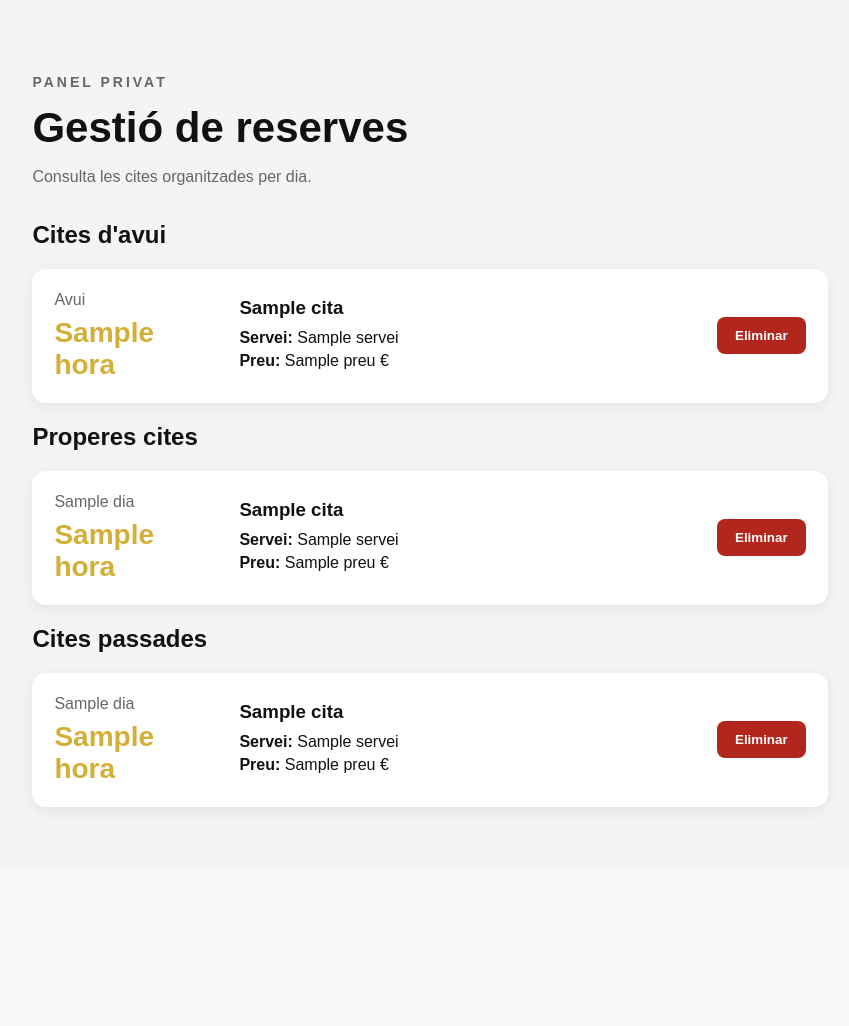
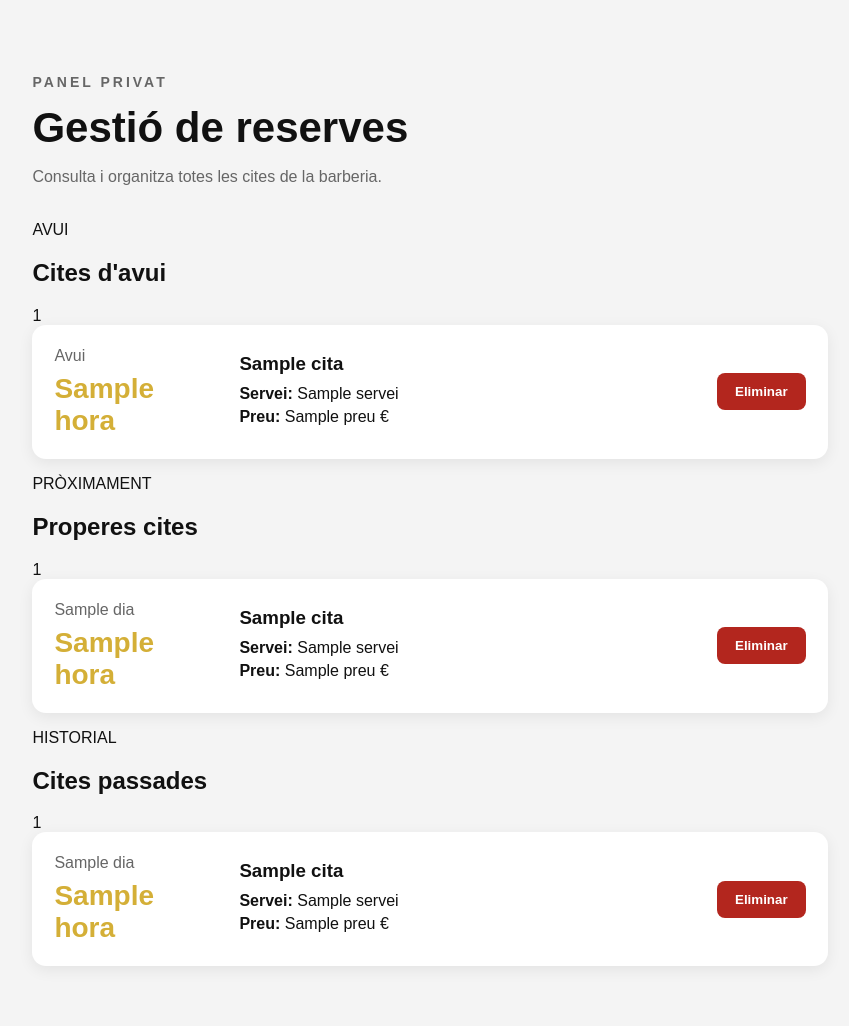
Before and after one commit to Maauriii17/mauris-barber-shop, a Flask app: template templates/panelbarber.html in a window 1280 px wide. Shown: the part 54-1080 px from the top of the page, without its empty margins (210-1059 px from the left). Before the commit the page ends 864 px from the top, so only its background shows below. Run offline with Flask 3, Linux system fonts and the light colour scheme; the template is opened without the code that fills it: most values are stand-ins (such as "Sample title", 1, 10 or a date in 2020).

Commit message:
Update panelbarber.html

```diff
--- a/templates/panelbarber.html
+++ b/templates/panelbarber.html
@@ -21,33 +21,60 @@
     </div>
 </nav>
 
+
 <section class="panel-section">
 
     <div class="panel-header">
         <p class="petit-titol">PANEL PRIVAT</p>
+
         <h1>Gestió de reserves</h1>
-        <p>Consulta les cites organitzades per dia.</p>
+
+        <p>
+            Consulta i organitza totes les cites de la barberia.
+        </p>
     </div>
+
 
     {% if cites_avui|length > 0 %}
 
-        <div class="bloc-reserves">
+        <div class="bloc-reserves bloc-avui">
 
-            <h2 class="titol-grup">
-                Cites d'avui
-            </h2>
+            <div class="capcalera-grup">
+                <div>
+                    <p class="etiqueta-grup">AVUI</p>
+                    <h2>Cites d'avui</h2>
+                </div>
+
+                <span class="comptador-reserves">
+                    {{ cites_avui|length }}
+                </span>
+            </div>
+
+
+            <div class="reserves-list">
 
                 {% for cita in cites_avui %}
 
                     <div class="reserva-barber reserva-avui">
 
                         <div class="reserva-data">
-                        <span class="data-reserva">Avui</span>
-                        <span class="hora-reserva">{{ cita.hora }}</span>
+
+                            <span class="data-reserva">
+                                Avui
+                            </span>
+
+                            <span class="hora-reserva">
+                                {{ cita.hora }}
+                            </span>
+
                         </div>
 
+
                         <div class="reserva-detalls">
-                        <h3>{{ cita.nom }}</h3>
+
+                            <h3>
+                                {{ cita.nom }}
+                            </h3>
 
                             <p>
                                 <strong>Servei:</strong>
@@ -58,12 +85,22 @@
                                 <strong>Preu:</strong>
                                 {{ cita.preu }} €
                             </p>
+
                         </div>
 
-                    <form method="POST" action="/eliminar/{{ cita.index }}">
-                        <button type="submit" class="boto-eliminar">
+
+                        <form
+                            method="POST"
+                            action="/eliminar/{{ cita.index }}"
+                        >
+
+                            <button
+                                type="submit"
+                                class="boto-eliminar"
+                            >
                                 Eliminar
                             </button>
+
                         </form>
 
                     </div>
@@ -72,28 +109,59 @@
 
             </div>
 
+        </div>
+
     {% endif %}
+
 
 
     {% if cites_futures|length > 0 %}
 
         <div class="bloc-reserves">
 
-            <h2 class="titol-grup">
+            <div class="capcalera-grup">
+
+                <div>
+                    <p class="etiqueta-grup">
+                        PRÒXIMAMENT
+                    </p>
+
+                    <h2>
                         Properes cites
                     </h2>
+                </div>
+
+                <span class="comptador-reserves">
+                    {{ cites_futures|length }}
+                </span>
+
+            </div>
+
+
+            <div class="reserves-list">
 
                 {% for cita in cites_futures %}
 
                     <div class="reserva-barber">
 
                         <div class="reserva-data">
-                        <span class="data-reserva">{{ cita.dia }}</span>
-                        <span class="hora-reserva">{{ cita.hora }}</span>
+
+                            <span class="data-reserva">
+                                {{ cita.dia }}
+                            </span>
+
+                            <span class="hora-reserva">
+                                {{ cita.hora }}
+                            </span>
+
                         </div>
 
+
                         <div class="reserva-detalls">
-                        <h3>{{ cita.nom }}</h3>
+
+                            <h3>
+                                {{ cita.nom }}
+                            </h3>
 
                             <p>
                                 <strong>Servei:</strong>
@@ -104,12 +172,22 @@
                                 <strong>Preu:</strong>
                                 {{ cita.preu }} €
                             </p>
+
                         </div>
 
-                    <form method="POST" action="/eliminar/{{ cita.index }}">
-                        <button type="submit" class="boto-eliminar">
+
+                        <form
+                            method="POST"
+                            action="/eliminar/{{ cita.index }}"
+                        >
+
+                            <button
+                                type="submit"
+                                class="boto-eliminar"
+                            >
                                 Eliminar
                             </button>
+
                         </form>
 
                     </div>
@@ -118,28 +196,59 @@
 
             </div>
 
+        </div>
+
     {% endif %}
+
 
 
     {% if cites_passades|length > 0 %}
 
-        <div class="bloc-reserves">
+        <div class="bloc-reserves bloc-passades">
 
-            <h2 class="titol-grup">
+            <div class="capcalera-grup">
+
+                <div>
+                    <p class="etiqueta-grup">
+                        HISTORIAL
+                    </p>
+
+                    <h2>
                         Cites passades
                     </h2>
+                </div>
+
+                <span class="comptador-reserves">
+                    {{ cites_passades|length }}
+                </span>
+
+            </div>
+
+
+            <div class="reserves-list">
 
                 {% for cita in cites_passades %}
 
                     <div class="reserva-barber reserva-passada">
 
                         <div class="reserva-data">
-                        <span class="data-reserva">{{ cita.dia }}</span>
-                        <span class="hora-reserva">{{ cita.hora }}</span>
+
+                            <span class="data-reserva">
+                                {{ cita.dia }}
+                            </span>
+
+                            <span class="hora-reserva">
+                                {{ cita.hora }}
+                            </span>
+
                         </div>
 
+
                         <div class="reserva-detalls">
-                        <h3>{{ cita.nom }}</h3>
+
+                            <h3>
+                                {{ cita.nom }}
+                            </h3>
 
                             <p>
                                 <strong>Servei:</strong>
@@ -150,12 +259,22 @@
                                 <strong>Preu:</strong>
                                 {{ cita.preu }} €
                             </p>
+
                         </div>
 
-                    <form method="POST" action="/eliminar/{{ cita.index }}">
-                        <button type="submit" class="boto-eliminar">
+
+                        <form
+                            method="POST"
+                            action="/eliminar/{{ cita.index }}"
+                        >
+
+                            <button
+                                type="submit"
+                                class="boto-eliminar"
+                            >
                                 Eliminar
                             </button>
+
                         </form>
 
                     </div>
@@ -164,14 +283,30 @@
 
             </div>
 
+        </div>
+
     {% endif %}
 
 
-    {% if cites_avui|length == 0 and cites_futures|length == 0 and cites_passades|length == 0 %}
+
+    {% if cites_avui|length == 0
+        and cites_futures|length == 0
+        and cites_passades|length == 0 %}
 
         <div class="sense-reserves">
-            <h2>No tens reserves encara</h2>
-            <p>Les noves cites apareixeran aquí automàticament.</p>
+
+            <div class="icona-sense-reserves">
+                ✂
+            </div>
+
+            <h2>
+                No tens reserves encara
+            </h2>
+
+            <p>
+                Les noves cites apareixeran aquí automàticament.
+            </p>
+
         </div>
 
     {% endif %}
```
Lines whose indentation alone changed are shown as unchanged.
